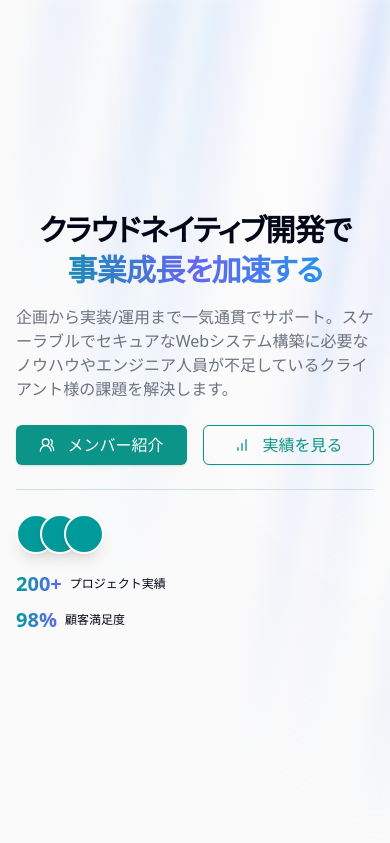
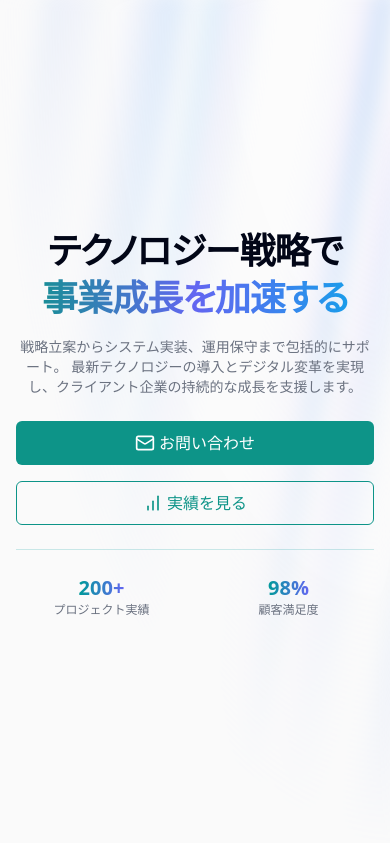
Before and after one commit to codeciaoo/corp-site, an Astro site: page / in a window 390 px wide. Shown: the top 843 px of the page. Built offline with nearby package versions, Linux system fonts and the light colour scheme; Astro itself is replaced by a stand-in of ours.

Commit message:
responsive対応

```diff
--- a/src/components/Home/Hero/HeroContent.tsx
+++ b/src/components/Home/Hero/HeroContent.tsx
@@ -1,13 +1,15 @@
+import type { FC } from "react";
 import { motion } from "framer-motion";
-import { Button } from "../../ui/button";
-import { BarChartIcon, Users2Icon } from "lucide-react";
+import { Button, buttonVariants } from "@/components/ui/button";
+import { BarChartIcon, Users2Icon, MailIcon } from "lucide-react";
+import { cn } from "@/lib/utils";
 
-export default function HeroContent() {
+const HeroContent: FC = () => {
   return (
     <div className="space-y-6">
       <div className="space-y-4">
         <div
-          className="relative max-w-3xl text-center text-3xl font-black tracking-tight dark:text-white sm:text-5xl lg:text-left xl:text-6xl"
+          className="relative max-w-3xl text-center text-4xl font-black tracking-tight dark:text-white sm:text-5xl lg:text-left xl:text-6xl"
           style={{
             fontFamily: "'Noto Sans JP', sans-serif",
             fontFeatureSettings: "'palt'",
@@ -19,7 +21,7 @@ export default function HeroContent() {
             transition={{ duration: 0.6 }}
             className="leading-tight"
           >
-            クラウドネイティブ開発で
+            テクノロジー戦略で
           </motion.div>
           <motion.div
             initial={{ opacity: 0, x: -100 }}
@@ -31,35 +33,53 @@ export default function HeroContent() {
               stiffness: 100,
               damping: 20,
             }}
-            className="block bg-gradient-to-r from-[#009a9a] via-indigo-500 to-sky-500 bg-clip-text leading-snug text-transparent dark:from-teal-400 dark:via-indigo-400 dark:to-sky-400"
+            className="block bg-gradient-to-r from-teal-600 via-indigo-500 to-sky-500 bg-clip-text leading-snug text-transparent dark:from-teal-400 dark:via-indigo-400 dark:to-sky-400"
           >
-            事業成長を加速する
+            <span className="inline-block">事業成長を</span>
+            <span className="inline-block">加速する</span>
           </motion.div>
         </div>
 
-        <p className="max-w-2xl text-base text-gray-500 dark:text-gray-300 md:text-xl">
-          企画から実装/運用まで一気通貫でサポート。スケーラブルでセキュアなWebシステム構築に必要なノウハウやエンジニア人員が不足しているクライアント様の課題を解決します。
+        <p className="max-w-2xl text-center text-sm text-gray-500 dark:text-gray-300 md:text-lg lg:text-left">
+          戦略立案からシステム実装、運用保守まで包括的にサポート。
+          最新テクノロジーの導入とデジタル変革を実現し、クライアント企業の持続的な成長を支援します。
         </p>
       </div>
 
-      <div className="grid grid-cols-2 gap-4">
-        <Button
-          size="lg"
-          variant="default"
-          className="inline-flex items-center justify-center bg-teal-600 px-4 py-4 text-base text-white transition-colors duration-200 hover:bg-teal-700 focus:ring-2 focus:ring-teal-500 focus:ring-offset-2 active:bg-teal-800 dark:bg-teal-500 dark:hover:bg-teal-600 dark:focus:ring-teal-400 dark:active:bg-teal-700 md:px-8 md:py-6 md:text-lg"
-          aria-label="メンバー紹介を見る"
+      <div className="grid grid-cols-1 gap-4 sm:grid-cols-2">
+        <a
+          href="/contact"
+          className={cn(
+            buttonVariants({ size: "lg", variant: "default" }),
+            "inline-flex items-center justify-center bg-teal-600 px-4 py-4 text-base text-white hover:bg-teal-700 focus:ring-2 focus:ring-teal-500 focus:ring-offset-2 active:bg-teal-800 dark:bg-teal-500 dark:hover:bg-teal-600 dark:focus:ring-teal-400 dark:active:bg-teal-700 md:px-8 md:py-6 md:text-lg lg:hidden"
+          )}
+          aria-label="お問い合わせ"
+        >
+          <MailIcon className="mr-1 h-5 w-5 md:h-6 md:w-6" aria-hidden="true" />
+          お問い合わせ
+        </a>
+
+        <a
+          href="/members"
+          className={cn(
+            buttonVariants({ size: "lg", variant: "default" }),
+            "hidden items-center justify-center bg-teal-600 px-4 py-4 text-base text-white hover:bg-teal-700 focus:ring-2 focus:ring-teal-500 focus:ring-offset-2 active:bg-teal-800 dark:bg-teal-500 dark:hover:bg-teal-600 dark:focus:ring-teal-400 dark:active:bg-teal-700 md:px-8 md:py-6 md:text-lg lg:inline-flex"
+          )}
+          aria-label="メンバー紹介"
         >
           <Users2Icon
             className="mr-1 h-5 w-5 md:h-6 md:w-6"
             aria-hidden="true"
           />
           メンバー紹介
-        </Button>
+        </a>
 
-        <Button
-          size="lg"
-          variant="outline"
-          className="inline-flex w-full items-center justify-center border-teal-600 px-4 py-4 text-base text-teal-600 transition-colors duration-200 hover:bg-teal-50 hover:text-teal-700 focus:ring-2 focus:ring-teal-500 focus:ring-offset-2 active:bg-teal-100 dark:border-teal-400 dark:text-teal-400 dark:hover:bg-teal-900/30 dark:hover:text-teal-300 dark:focus:ring-teal-400 dark:active:bg-teal-900/50 sm:w-auto md:px-8 md:py-6 md:text-lg"
+        <a
+          href="/achievements"
+          className={cn(
+            buttonVariants({ size: "lg", variant: "outline" }),
+            "inline-flex w-full items-center justify-center border-teal-600 px-4 py-4 text-base text-teal-600 hover:bg-teal-50 hover:text-teal-700 focus:ring-2 focus:ring-teal-500 focus:ring-offset-2 active:bg-teal-100 dark:border-teal-400 dark:text-teal-400 dark:hover:bg-teal-900 dark:hover:text-teal-300 dark:focus:ring-teal-400 dark:active:bg-teal-900 md:px-8 md:py-6 md:text-lg"
+          )}
           aria-label="実績を見る"
         >
           <BarChartIcon
@@ -67,13 +87,12 @@ export default function HeroContent() {
             aria-hidden="true"
           />
           実績を見る
-        </Button>
+        </a>
       </div>
 
-      {/* Stats section - Made responsive with dark mode */}
       <div className="border-t border-[#009a9a]/20 pt-6 dark:border-teal-500/20 md:pt-8">
         <div className="flex flex-col gap-4 sm:flex-row sm:items-center sm:gap-8">
-          <div className="flex -space-x-4">
+          <div className="hidden -space-x-4 md:flex">
             {[1, 2, 3].map(i => (
               <motion.div
                 key={i}
@@ -84,17 +103,17 @@ export default function HeroContent() {
               />
             ))}
           </div>
-          <div className="space-y-2 sm:space-y-1">
+          <div className="grid grid-cols-2 gap-4 sm:flex sm:flex-col sm:gap-1">
             <motion.div
               initial={{ opacity: 0, x: -20 }}
               animate={{ opacity: 1, x: 0 }}
               transition={{ delay: 0.35 }}
-              className="flex items-center gap-2"
+              className="flex flex-col items-center sm:flex-row sm:items-center sm:gap-2"
             >
               <span className="bg-gradient-to-r from-[#009a9a] to-indigo-500 bg-clip-text text-xl font-bold text-transparent dark:from-teal-400 dark:to-indigo-400 md:text-2xl">
                 200+
               </span>
-              <span className="text-muted-foreground text-xs dark:text-gray-300 md:text-sm">
+              <span className="text-xs text-gray-500 dark:text-gray-300 md:text-sm">
                 プロジェクト実績
               </span>
             </motion.div>
@@ -102,12 +121,12 @@ export default function HeroContent() {
               initial={{ opacity: 0, x: -20 }}
               animate={{ opacity: 1, x: 0 }}
               transition={{ delay: 0.55 }}
-              className="flex items-center gap-2"
+              className="flex flex-col items-center sm:flex-row sm:items-center sm:gap-2"
             >
               <span className="bg-gradient-to-r from-[#009a9a] to-indigo-500 bg-clip-text text-xl font-bold text-transparent dark:from-teal-400 dark:to-indigo-400 md:text-2xl">
                 98%
               </span>
-              <span className="text-muted-foreground text-xs dark:text-gray-300 md:text-sm">
+              <span className="text-xs text-gray-500 dark:text-gray-300 md:text-sm">
                 顧客満足度
               </span>
             </motion.div>
@@ -116,4 +135,6 @@ export default function HeroContent() {
       </div>
     </div>
   );
-}
+};
+
+export default HeroContent;
--- a/src/components/Home/Hero/HeroSection.tsx
+++ b/src/components/Home/Hero/HeroSection.tsx
@@ -4,10 +4,11 @@ import { AuroraBackground } from "@/components/ui/aurora-background";
 
 export default function HeroSection() {
   return (
+    <div className="min-h-screen">
       <AuroraBackground>
         <div className="relative flex flex-col items-center justify-center px-4">
           <div className="mx-auto grid max-w-7xl items-center gap-8 py-8 md:py-12 lg:grid-cols-12 lg:gap-12 lg:py-16">
-          <div className="md:space-y-8 lg:col-span-7">
+            <div className="lg:col-span-7">
               <HeroContent />
             </div>
             <div className="hidden lg:col-span-5 lg:block">
@@ -16,5 +17,6 @@ export default function HeroSection() {
           </div>
         </div>
       </AuroraBackground>
+    </div>
   );
 }
--- a/src/components/ui/aurora-background.tsx
+++ b/src/components/ui/aurora-background.tsx
@@ -17,7 +17,7 @@ export const AuroraBackground = ({
     <main>
       <div
         className={cn(
-          "transition-bg relative flex h-[100vh] flex-col items-center justify-center bg-zinc-50 text-slate-950 dark:bg-zinc-900",
+          "transition-bg relative flex min-h-screen flex-col items-center justify-center bg-zinc-50 text-slate-950 dark:bg-zinc-900",
           className
         )}
         {...props}
--- a/src/components/ui/button.tsx
+++ b/src/components/ui/button.tsx
@@ -1,25 +1,29 @@
-import * as React from "react"
-import { Slot } from "@radix-ui/react-slot"
-import { cva, type VariantProps } from "class-variance-authority"
-import { cn } from "../../lib/utils"
+import * as React from "react";
+import { Slot } from "@radix-ui/react-slot";
+import { cva, type VariantProps } from "class-variance-authority";
+
+import { cn } from "@/lib/utils";
 
 const buttonVariants = cva(
-  "inline-flex items-center justify-center gap-2 whitespace-nowrap rounded-md text-sm font-medium transition-colors focus-visible:outline-none focus-visible:ring-1 focus-visible:ring-ring disabled:pointer-events-none disabled:opacity-50 [&_svg]:pointer-events-none [&_svg]:size-4 [&_svg]:shrink-0",
+  "inline-flex items-center justify-center whitespace-nowrap rounded-md text-sm font-medium ring-offset-background transition-colors focus-visible:outline-none focus-visible:ring-2 focus-visible:ring-ring focus-visible:ring-offset-2 disabled:pointer-events-none disabled:opacity-50",
   {
     variants: {
       variant: {
-        default: "bg-primary text-primary-foreground shadow hover:bg-primary/90",
-        destructive: "bg-destructive text-destructive-foreground shadow-sm hover:bg-destructive/90",
-        outline: "border border-input bg-background shadow-sm hover:bg-accent hover:text-accent-foreground",
-        secondary: "bg-secondary text-secondary-foreground shadow-sm hover:bg-secondary/80",
+        default: "bg-primary text-primary-foreground hover:bg-primary/90",
+        destructive:
+          "bg-destructive text-destructive-foreground hover:bg-destructive/90",
+        outline:
+          "border border-input bg-background hover:bg-accent hover:text-accent-foreground",
+        secondary:
+          "bg-secondary text-secondary-foreground hover:bg-secondary/80",
         ghost: "hover:bg-accent hover:text-accent-foreground",
         link: "text-primary underline-offset-4 hover:underline",
       },
       size: {
-        default: "h-9 px-4 py-2",
-        sm: "h-8 rounded-md px-3 text-xs",
-        lg: "h-10 rounded-md px-8",
-        icon: "h-9 w-9",
+        default: "h-10 px-4 py-2",
+        sm: "h-9 rounded-md px-3",
+        lg: "h-11 rounded-md px-8",
+        icon: "h-10 w-10",
       },
     },
     defaultVariants: {
@@ -27,26 +31,26 @@ const buttonVariants = cva(
       size: "default",
     },
   }
-)
+);
 
 export interface ButtonProps
   extends React.ButtonHTMLAttributes<HTMLButtonElement>,
     VariantProps<typeof buttonVariants> {
-  asChild?: boolean
+  asChild?: boolean;
 }
 
 const Button = React.forwardRef<HTMLButtonElement, ButtonProps>(
   ({ className, variant, size, asChild = false, ...props }, ref) => {
-    const Comp = asChild ? Slot : "button"
+    const Comp = asChild ? Slot : "button";
     return (
       <Comp
         className={cn(buttonVariants({ variant, size, className }))}
         ref={ref}
         {...props}
       />
-    )
+    );
   }
-)
-Button.displayName = "Button"
+);
+Button.displayName = "Button";
 
-export { Button, buttonVariants }
+export { Button, buttonVariants };
```
Lines whose indentation alone changed are shown as unchanged.
